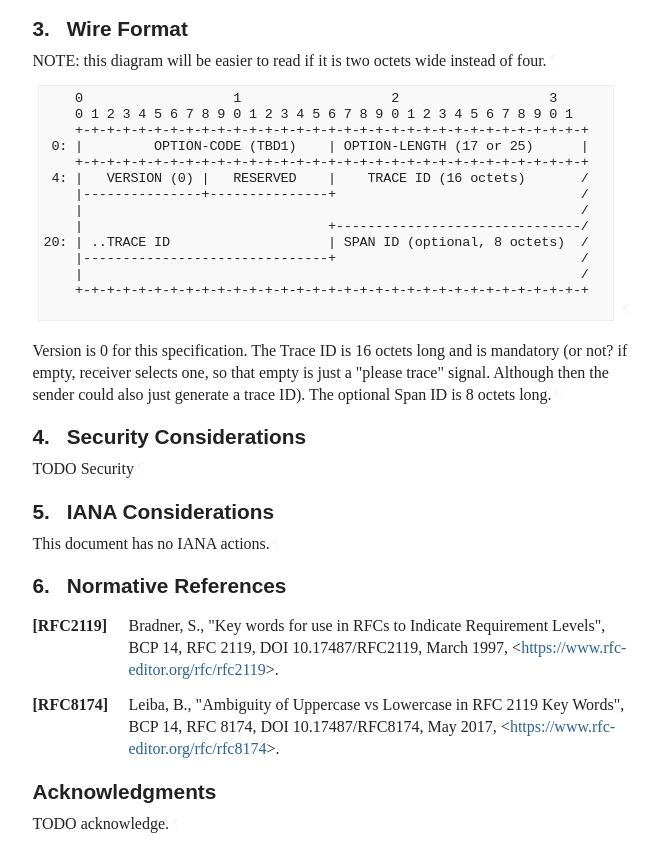
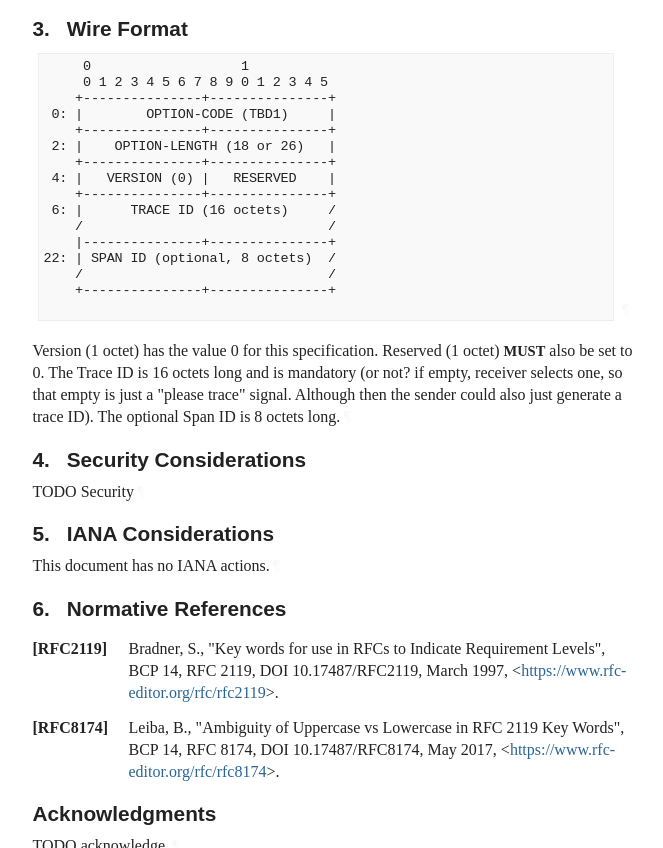
Before and after one commit to PowerDNS/draft-edns-otel-trace-ids, a plain HTML site: page draft-edns-otel-trace-ids.html in a window 1280 px wide. Shown: the part 916-1764 px from the top of the page, without its empty margins (92-755 px from the left). Drawn offline with Linux system fonts and the light colour scheme; a web font is replaced by a local one.

Commit message:
Script updating gh-pages from f701f9e. [ci skip]

```diff
--- a/draft-edns-otel-trace-ids.html
+++ b/draft-edns-otel-trace-ids.html
@@ -1195,28 +1195,30 @@ appear in all capitals, as shown here.<a href="#section-2-1" class="pilcrow">¶<
       <h2 id="name-wire-format">
 <a href="#section-3" class="section-number selfRef">3. </a><a href="#name-wire-format" class="section-name selfRef">Wire Format</a>
       </h2>
-<p id="section-3-1">NOTE: this diagram will be easier to read if it is two octets wide instead of four.<a href="#section-3-1" class="pilcrow">¶</a></p>
-<div class="alignLeft art-ascii-art art-text artwork" id="section-3-2">
+<div class="alignLeft art-ascii-art art-text artwork" id="section-3-1">
 <pre>
-    0                   1                   2                   3
-    0 1 2 3 4 5 6 7 8 9 0 1 2 3 4 5 6 7 8 9 0 1 2 3 4 5 6 7 8 9 0 1
-    +-+-+-+-+-+-+-+-+-+-+-+-+-+-+-+-+-+-+-+-+-+-+-+-+-+-+-+-+-+-+-+-+
- 0: |         OPTION-CODE (TBD1)    | OPTION-LENGTH (17 or 25)      |
-    +-+-+-+-+-+-+-+-+-+-+-+-+-+-+-+-+-+-+-+-+-+-+-+-+-+-+-+-+-+-+-+-+
- 4: |   VERSION (0) |   RESERVED    |    TRACE ID (16 octets)       /
-    |---------------+---------------+                               /
-    |                                                               /
-    |                               +-------------------------------/
-20: | ..TRACE ID                    | SPAN ID (optional, 8 octets)  /
-    |-------------------------------+                               /
-    |                                                               /
-    +-+-+-+-+-+-+-+-+-+-+-+-+-+-+-+-+-+-+-+-+-+-+-+-+-+-+-+-+-+-+-+-+
+     0                   1
+     0 1 2 3 4 5 6 7 8 9 0 1 2 3 4 5
+    +---------------+---------------+
+ 0: |        OPTION-CODE (TBD1)     |
+    +---------------+---------------+
+ 2: |    OPTION-LENGTH (18 or 26)   |
+    +---------------+---------------+
+ 4: |   VERSION (0) |   RESERVED    |
+    +---------------+---------------+
+ 6: |      TRACE ID (16 octets)     /
+    /                               /
+    |---------------+---------------+
+22: | SPAN ID (optional, 8 octets)  /
+    /                               /
+    +---------------+---------------+
 
-</pre><a href="#section-3-2" class="pilcrow">¶</a>
+</pre><a href="#section-3-1" class="pilcrow">¶</a>
 </div>
-<p id="section-3-3">Version is 0 for this specification.
+<p id="section-3-2">Version (1 octet) has the value 0 for this specification.
+Reserved (1 octet) <span class="bcp14">MUST</span> also be set to 0.
 The Trace ID is 16 octets long and is mandatory (or not? if empty, receiver selects one, so that empty is just a "please trace" signal. Although then the sender could also just generate a trace ID).
-The optional Span ID is 8 octets long.<a href="#section-3-3" class="pilcrow">¶</a></p>
+The optional Span ID is 8 octets long.<a href="#section-3-2" class="pilcrow">¶</a></p>
 </section>
 </div>
 <div id="security-considerations">
```
Also changed, not shown: draft-edns-otel-trace-ids.txt.
